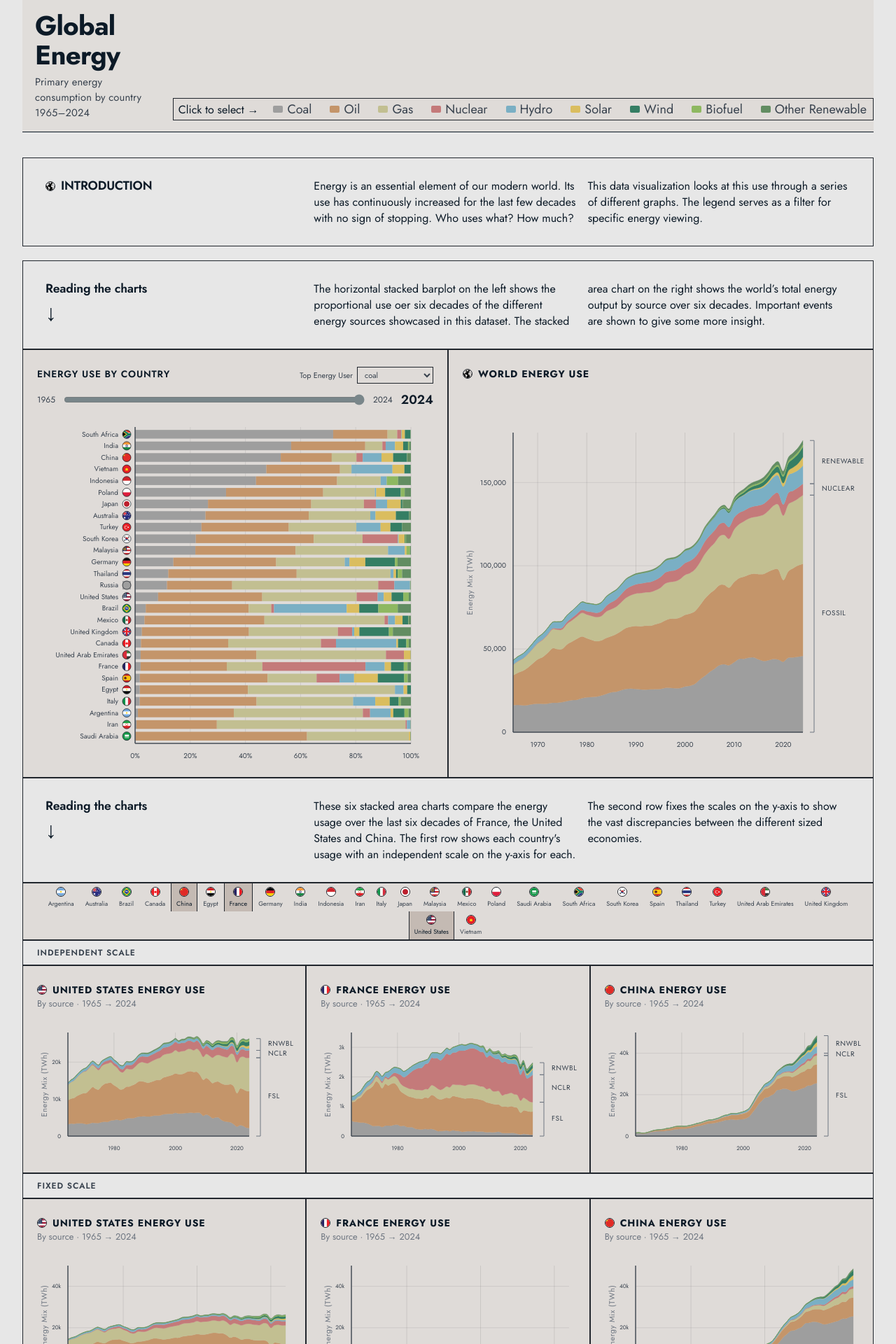
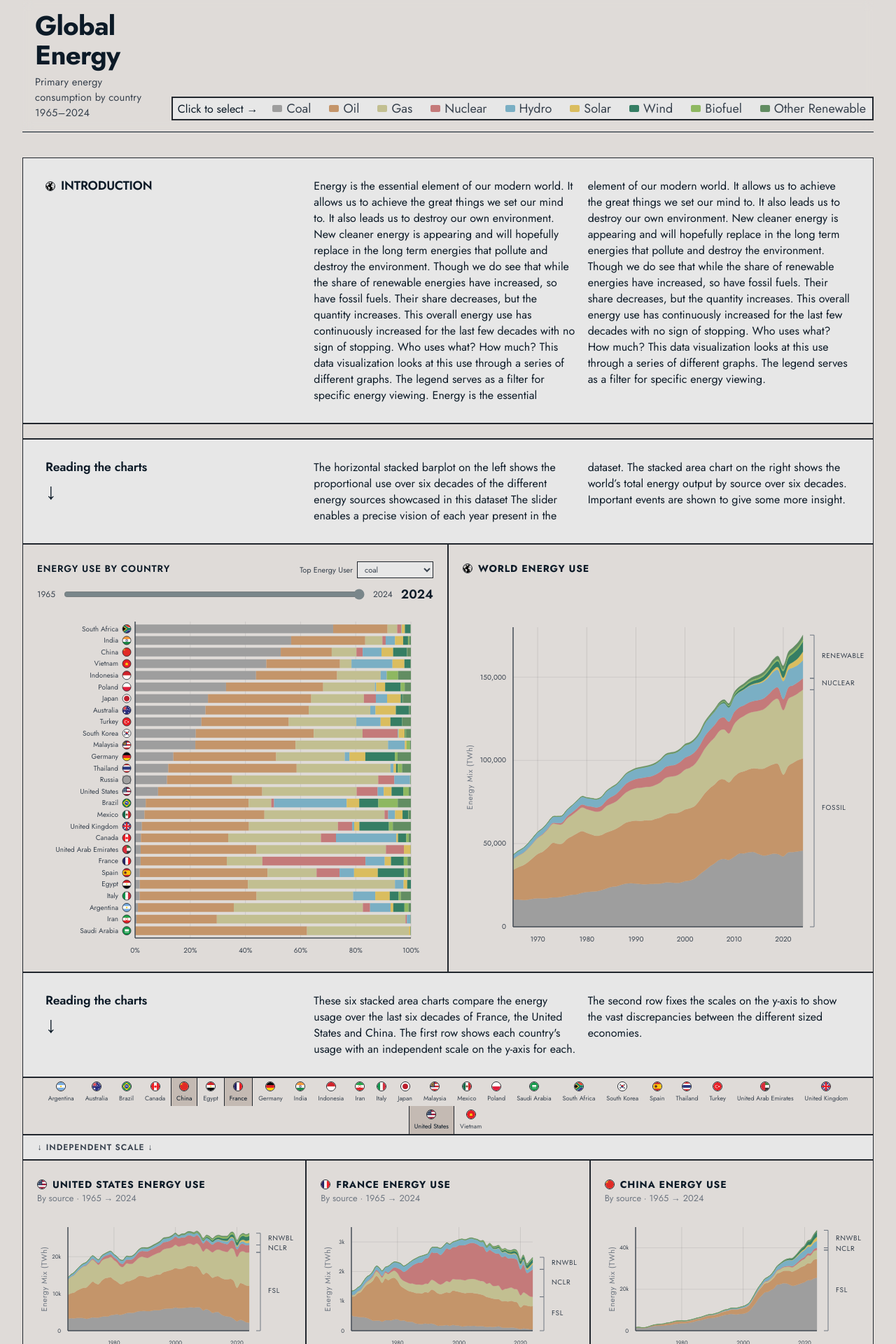
Before and after one commit to HansCastorpus/Global-Energy, a React (Vite) app: page / in a window 1280 px wide. Shown: the part 40-1960 px from the top of the page at 70% size. Built offline with nearby package versions, Linux system fonts and the light colour scheme; grey boxes are pictures that could not be loaded; a web font is replaced by a local one.

Commit message:
Final Update

```diff
--- a/src/App.jsx
+++ b/src/App.jsx
@@ -28,12 +28,18 @@ function CountryPicker({ selectedCountries, onSelect }) {
   }, []);
 
   return (
-    <div ref={containerRef} style={{
-      display: "flex", flexWrap: "wrap", gap: 0, justifyContent: "center",
+    <div
+      ref={containerRef}
+      style={{
+        display: "flex",
+        flexWrap: "wrap",
+        gap: 0,
+        justifyContent: "center",
         padding: 0,
         background: "var(--surface)",
         border: "1px solid var(--border)",
-    }}>
+      }}
+    >
       {COUNTRIES_WITH_FLAGS.map((country) => {
         const isSelected = selectedCountries.includes(country);
         return (
@@ -43,22 +49,34 @@ function CountryPicker({ selectedCountries, onSelect }) {
             className="country-btn"
             data-selected={isSelected}
             style={{
-              display: "flex", flexDirection: "column", alignItems: "center", gap: 3,
+              display: "flex",
+              flexDirection: "column",
+              alignItems: "center",
+              gap: 3,
               padding: "5px 7px",
               background: isSelected ? "var(--btn-pressed)" : "transparent",
               borderTop: "none",
               borderBottom: "none",
-              borderLeft: isSelected ? "1px solid var(--border)" : "1px solid transparent",
-              borderRight: isSelected ? "1px solid var(--border)" : "1px solid transparent",
-              cursor: isSelected ? "default" : "pointer",
+              borderLeft: isSelected
+                ? "1px solid var(--border)"
+                : "1px solid transparent",
+              borderRight: isSelected
+                ? "1px solid var(--border)"
+                : "1px solid transparent",
+              cursor: "pointer",
               fontFamily: "var(--font-mono)",
               color: isSelected ? "var(--text)" : "var(--text-muted)",
             }}
           >
             <img
               src={`${import.meta.env.BASE_URL}flags/${country}.png`}
-              width={14} height={14}
-              style={{ borderRadius: "50%", objectFit: "cover", border: "0.5px solid var(--border)" }}
+              width={14}
+              height={14}
+              style={{
+                borderRadius: "50%",
+                objectFit: "cover",
+                border: "0.5px solid var(--border)",
+              }}
               alt={country}
             />
             {showNames && <span style={{ fontSize: 9 }}>{country}</span>}
@@ -70,22 +88,55 @@ function CountryPicker({ selectedCountries, onSelect }) {
 }
 
 const COUNTRIES_WITH_FLAGS = [
-  "Argentina", "Australia", "Brazil", "Canada", "China",
-  "Egypt", "France", "Germany", "India", "Indonesia",
-  "Iran", "Italy", "Japan", "Malaysia", "Mexico",
-  "Poland", "Saudi Arabia", "South Africa", "South Korea", "Spain",
-  "Thailand", "Turkey", "United Arab Emirates", "United Kingdom", "United States", "Vietnam",
+  "Argentina",
+  "Australia",
+  "Brazil",
+  "Canada",
+  "China",
+  "Egypt",
+  "France",
+  "Germany",
+  "India",
+  "Indonesia",
+  "Iran",
+  "Italy",
+  "Japan",
+  "Malaysia",
+  "Mexico",
+  "Poland",
+  "Saudi Arabia",
+  "South Africa",
+  "South Korea",
+  "Spain",
+  "Thailand",
+  "Turkey",
+  "United Arab Emirates",
+  "United Kingdom",
+  "United States",
+  "Vietnam",
 ];
 
 export default function App() {
   const [selectedKeys, setSelectedKeys] = useState(new Set());
   const [barYear, setBarYear] = useState(2024);
   const [barSortKey, setBarSortKey] = useState("coal");
-  const [selectedCountries, setSelectedCountries] = useState(["United States", "France", "China"]);
+  const [selectedCountries, setSelectedCountries] = useState([
+    "United States",
+    "France",
+    "China",
+  ]);
 
   const selectCountry = (country) => {
     setSelectedCountries((prev) => {
-      if (prev.includes(country)) return prev;
+      if (prev.includes(country)) {
+        return prev.map((c) => (c === country ? null : c));
+      }
+      const emptyIdx = prev.indexOf(null);
+      if (emptyIdx !== -1) {
+        const next = [...prev];
+        next[emptyIdx] = country;
+        return next;
+      }
       return [...prev.slice(1), country];
     });
   };
@@ -96,10 +147,14 @@ export default function App() {
 
   useEffect(() => {
     const check = () => {
-      const headerBottom = headerRef.current?.getBoundingClientRect().bottom ?? 0;
-      const pickerBottom = pickerRef.current?.getBoundingClientRect().bottom ?? 0;
-      const pickerHeight = pickerRef.current?.getBoundingClientRect().height ?? 0;
-      const chartsEndTop = chartsEndRef.current?.getBoundingClientRect().top ?? Infinity;
+      const headerBottom =
+        headerRef.current?.getBoundingClientRect().bottom ?? 0;
+      const pickerBottom =
+        pickerRef.current?.getBoundingClientRect().bottom ?? 0;
+      const pickerHeight =
+        pickerRef.current?.getBoundingClientRect().height ?? 0;
+      const chartsEndTop =
+        chartsEndRef.current?.getBoundingClientRect().top ?? Infinity;
 
       if (pickerBottom >= headerBottom) {
         setPickerTop(null);
@@ -223,16 +278,37 @@ export default function App() {
             </div>
             <div className="info-band-text">
               <p>
-                Energy is an essential element of our modern world. Its use has
-                continuously increased for the last few decades with no sign of
-                stopping. Who uses what? How much? This data visualization looks
-                at this use through a series of different graphs. The legend
-                serves as a filter for specific energy viewing.
+                Energy is the essential element of our modern world. It allows
+                us to achieve the great things we set our mind to. It also leads
+                us to destroy our own environment. New cleaner energy is
+                appearing and will hopefully replace in the long term energies
+                that pollute and destroy the environment. Though we do see that
+                while the share of renewable energies have increased, so have
+                fossil fuels. Their share decreases, but the quantity increases.
+                This overall energy use has continuously increased for the last
+                few decades with no sign of stopping. Who uses what? How much?
+                This data visualization looks at this use through a series of
+                different graphs. The legend serves as a filter for specific
+                energy viewing. Energy is the essential element of our modern
+                world. It allows us to achieve the great things we set our mind
+                to. It also leads us to destroy our own environment. New cleaner
+                energy is appearing and will hopefully replace in the long term
+                energies that pollute and destroy the environment. Though we do
+                see that while the share of renewable energies have increased,
+                so have fossil fuels. Their share decreases, but the quantity
+                increases. This overall energy use has continuously increased
+                for the last few decades with no sign of stopping. Who uses
+                what? How much? This data visualization looks at this use
+                through a series of different graphs. The legend serves as a
+                filter for specific energy viewing.
               </p>
             </div>
           </div>
         </div>
-
+        {/* ── Info band ── */}
+        <div className="intro">
+          <div className="introGap"></div>
+        </div>
         {/* ── Info band ── */}
         <div className="info-band">
           <div className="info-band-title">
@@ -241,11 +317,12 @@ export default function App() {
           </div>
           <div className="info-band-text">
             <p>
-              The horizontal stacked barplot on the left shows the
-              proportional use oer six decades of the different energy sources showcased in this
-              dataset. The stacked area chart on the right shows the world’s
-              total energy output by source over six decades. Important events
-              are shown to give some more insight.
+              The horizontal stacked barplot on the left shows the proportional
+              use over six decades of the different energy sources showcased in
+              this dataset The slider enables a precise vision of each year
+              present in the dataset. The stacked area chart on the right shows
+              the world’s total energy output by source over six decades.
+              Important events are shown to give some more insight.
             </p>
           </div>
         </div>
@@ -253,50 +330,89 @@ export default function App() {
         {/* ── Row 1: 2 columns ── */}
         <div className="charts-grid-2">
           <section className="chart-card">
-            <div style={{ display: "flex", alignItems: "center", justifyContent: "space-between", marginBottom: 0 }}>
+            <div
+              style={{
+                display: "flex",
+                alignItems: "center",
+                justifyContent: "space-between",
+                marginBottom: 0,
+              }}
+            >
               <h2 className="chart-title">Energy Use by Country</h2>
               <div style={{ display: "flex", alignItems: "center", gap: 6 }}>
-                <span style={{ fontFamily: "var(--font-mono)", fontSize: 11, color: "var(--text-muted)" }}>
+                <span
+                  style={{
+                    fontFamily: "var(--font-mono)",
+                    fontSize: 11,
+                    color: "var(--text-muted)",
+                  }}
+                >
                   Top Energy User
                 </span>
                 <select
                   value={barSortKey}
                   onChange={(e) => setBarSortKey(e.target.value)}
                   style={{
-                    fontFamily: "var(--font-mono)", fontSize: 11,
-                    color: "var(--text-muted)", background: "var(--surface)",
-                    border: "1px solid var(--border)", padding: "2px 6px",
+                    fontFamily: "var(--font-mono)",
+                    fontSize: 11,
+                    color: "var(--text-muted)",
+                    background: "var(--bg)",
+                    border: "1px solid var(--border)",
+                    padding: "2px 6px",
                     cursor: "pointer",
+                    borderRadius: 0,
+                    outline: "none",
                   }}
                 >
                   {ENERGY_KEYS.map((k) => (
-                    <option key={k} value={k}>{k.replace(/_/g, " ")}</option>
+                    <option key={k} value={k}>
+                      {k.replace(/_/g, " ")}
+                    </option>
                   ))}
                 </select>
               </div>
             </div>
-            <div style={{
-              display: "flex", alignItems: "center", gap: 12,
+            <div
+              style={{
+                display: "flex",
+                alignItems: "center",
+                gap: 12,
                 padding: "10px 0",
-              fontFamily: "var(--font-mono)", fontSize: 12,
+                fontFamily: "var(--font-mono)",
+                fontSize: 12,
                 color: "var(--text-muted)",
                 width: "100%",
-            }}>
+              }}
+            >
               <span>1965</span>
               <input
                 type="range"
-                min={1965} max={2024} step={1} value={barYear}
+                min={1965}
+                max={2024}
+                step={1}
+                value={barYear}
                 onChange={(e) => setBarYear(+e.target.value)}
                 style={{ flex: 1, minWidth: 0, accentColor: "var(--accent)" }}
               />
               <span>2024</span>
-              <span style={{ flexShrink: 0, color: "var(--text)", fontWeight: 600, fontSize: "clamp(12px, 3vw, 18px)" }}>
+              <span
+                style={{
+                  flexShrink: 0,
+                  color: "var(--text)",
+                  fontWeight: 600,
+                  fontSize: "clamp(12px, 3vw, 18px)",
+                }}
+              >
                 {barYear}
               </span>
-
             </div>
             <ResponsiveContainer height={500} className="chart-wrapper">
-              <BarChart data={data} hoveredKey={hoveredKey} year={barYear} sortKey={barSortKey} />
+              <BarChart
+                data={data}
+                hoveredKey={hoveredKey}
+                year={barYear}
+                sortKey={barSortKey}
+              />
             </ResponsiveContainer>
           </section>
 
@@ -333,53 +449,44 @@ export default function App() {
         </div>
 
         {/* ── Country picker ── */}
-        <div style={{
+        <div
+          style={{
             position: "fixed",
             top: pickerTop ?? headerHeight,
             left: "32px",
             width: "calc(100% - 64px)",
             zIndex: 9,
-          transform: pickerTop !== null ? "translateY(0)" : "translateY(-110%)",
+            transform:
+              pickerTop !== null ? "translateY(0)" : "translateY(-110%)",
             opacity: pickerTop !== null ? 1 : 0,
             pointerEvents: pickerTop !== null ? "auto" : "none",
             transition: "transform 0.25s ease, opacity 0.2s ease",
-        }}>
-          <CountryPicker selectedCountries={selectedCountries} onSelect={selectCountry} />
+          }}
+        >
+          <CountryPicker
+            selectedCountries={selectedCountries}
+            onSelect={selectCountry}
+          />
         </div>
         <div ref={pickerRef}>
-          <CountryPicker selectedCountries={selectedCountries} onSelect={selectCountry} />
+          <CountryPicker
+            selectedCountries={selectedCountries}
+            onSelect={selectCountry}
+          />
         </div>
 
         {/* ── Row 2: 3 columns (independent y) ── */}
-        <div className="row-label">Independent Scale</div>
+        <div className="row-label">↓ Independent Scale ↓</div>
         <div className="charts-grid-3">
-          {selectedCountries.map((country) => (
-            <section key={country} className="chart-card">
+          {selectedCountries.map((country, i) => (
+            <section key={i} className="chart-card">
+              {country ? (
+                <>
                   <h2 className="section-heading">
                     <img
                       src={`${import.meta.env.BASE_URL}flags/${country}.png`}
-                  alt="" className="section-icon"
-                  style={{ borderRadius: "50%", objectFit: "cover" }}
-                />
-                {country} Energy Use
-              </h2>
-              <p className="chart-desc">By source · 1965 → 2024</p>
-              <ResponsiveContainer height={200} className="chart-wrapper">
-                <StackedAreaChart data={data} country={country} hoveredKey={hoveredKey} />
-              </ResponsiveContainer>
-            </section>
-          ))}
-        </div>
-
-        {/* ── Row 3: 3 columns (shared y) ── */}
-        <div className="row-label">Fixed Scale</div>
-        <div className="charts-grid-3">
-          {selectedCountries.map((country) => (
-            <section key={country} className="chart-card">
-              <h2 className="section-heading">
-                <img
-                  src={`${import.meta.env.BASE_URL}flags/${country}.png`}
-                  alt="" className="section-icon"
+                      alt=""
+                      className="section-icon"
                       style={{ borderRadius: "50%", objectFit: "cover" }}
                     />
                     {country} Energy Use
@@ -387,15 +494,52 @@ export default function App() {
                   <p className="chart-desc">By source · 1965 → 2024</p>
                   <ResponsiveContainer height={200} className="chart-wrapper">
                     <StackedAreaChart
-                  data={data} country={country}
-                  yMax={dynamicYMax} showBrackets={false}
+                      data={data}
+                      country={country}
                       hoveredKey={hoveredKey}
                     />
                   </ResponsiveContainer>
+                </>
+              ) : (
+                <div className="chart-empty">Select a country</div>
+              )}
             </section>
           ))}
         </div>
-        <div ref={chartsEndRef} />
+
+        {/* ── Row 3: 3 columns (shared y) ── */}
+        <div className="row-label">↓ Fixed Scale ↓</div>
+        <div ref={chartsEndRef} className="charts-grid-3">
+          {selectedCountries.map((country, i) => (
+            <section key={i} className="chart-card">
+              {country ? (
+                <>
+                  <h2 className="section-heading">
+                    <img
+                      src={`${import.meta.env.BASE_URL}flags/${country}.png`}
+                      alt=""
+                      className="section-icon"
+                      style={{ borderRadius: "50%", objectFit: "cover" }}
+                    />
+                    {country} Energy Use
+                  </h2>
+                  <p className="chart-desc">By source · 1965 → 2024</p>
+                  <ResponsiveContainer height={200} className="chart-wrapper">
+                    <StackedAreaChart
+                      data={data}
+                      country={country}
+                      yMax={dynamicYMax}
+                      showBrackets={false}
+                      hoveredKey={hoveredKey}
+                    />
+                  </ResponsiveContainer>
+                </>
+              ) : (
+                <div className="chart-empty">Select a country</div>
+              )}
+            </section>
+          ))}
+        </div>
 
         {/* ── Info band ── */}
         <div className="info-band">
--- a/src/index.css
+++ b/src/index.css
@@ -32,7 +32,7 @@ html,
 body,
 #root {
   height: 100%;
-  background: var(--bg);
+  background: var(--surface);
   color: var(--text);
   font-family: var(--font-sans);
   -webkit-font-smoothing: antialiased;
@@ -44,6 +44,7 @@ body,
   padding: 40px 32px 60px;
   max-width: 100%;
   margin: 0 auto;
+
 }
 
 .app-header h1 {
@@ -52,6 +53,7 @@ body,
   letter-spacing: -0.02em;
   color: var(--text);
   line-height: 1.1;
+
 }
 
 .subtitle {
@@ -140,7 +142,13 @@ svg text {
 }
 
 .intro {
-  margin-bottom: 20px;
+  margin-bottom: 0px;
+}
+
+.introGap {
+  padding-bottom: 20px;
+  border: 1px solid var(--border);
+  background: var(--surface);
 }
 
 .info-band-text p {
@@ -186,8 +194,8 @@ svg text {
   margin: 0px 0px 36px 0px;
 
   /* blur backdrop instead of solid bg */
-  background: rgba(223, 219, 216, 0.85);
-  backdrop-filter: blur(12px);
+  background: rgba(223, 219, 216, 0);
+  backdrop-filter: blur(7px);
   -webkit-backdrop-filter: blur(12px);
   display: grid;
   grid-template-columns: 1fr auto;
@@ -212,8 +220,8 @@ svg text {
   flex-wrap: wrap;
   gap: 8px 16px;
   align-items: center;
-  background: var(--surface);
-  border: 1px solid var(--border);
+  background: var(--bg);
+  border: 2px solid var(--border);
   border-radius: var(--radius);
   padding: 0px 4px 0px 7px;
   z-index: 10;
@@ -255,7 +263,6 @@ svg text {
     width: 100%;
   }
 }
-
 
 @media (max-width: 400px) {
   .sticky-legend {
@@ -317,6 +324,10 @@ svg text {
   font-size: 9px;
 }
 
+.country-btn img {
+  transition: transform 0.15s ease, box-shadow 0.15s ease, border 0.15s ease;
+}
+
 @media (min-width: 1000px) {
   .country-btn {
     font-size: 12px;
@@ -328,9 +339,14 @@ svg text {
 }
 
 .country-btn:not([data-selected="true"]):hover {
-  background: var(--btn-pressed);
-  border-left-color: var(--border);
-  border-right-color: var(--border);
+  background: transparent;
+}
+
+.country-btn:not([data-selected="true"]):hover img {
+  border: 1.5px solid var(--text) !important;
+  box-shadow: 0 0 0 2px var(--btn-pressed), 0 0 6px rgba(0,0,0,0.25);
+  transform: scale(1.10);
+  transition: transform 0.15s ease, box-shadow 0.15s ease;
 }
 
 .row-label {
@@ -345,6 +361,19 @@ svg text {
   color: var(--text-muted);
 }
 
+.chart-empty {
+  flex: 1;
+  min-height: 200px;
+  display: flex;
+  align-items: center;
+  justify-content: center;
+  font-family: var(--font-mono);
+  font-size: 0.75rem;
+  letter-spacing: 0.08em;
+  text-transform: uppercase;
+  color: var(--text-dim);
+}
+
 .section-icon {
   width: 14px;
   height: 14px;
```
Lines whose indentation alone changed are shown as unchanged.
